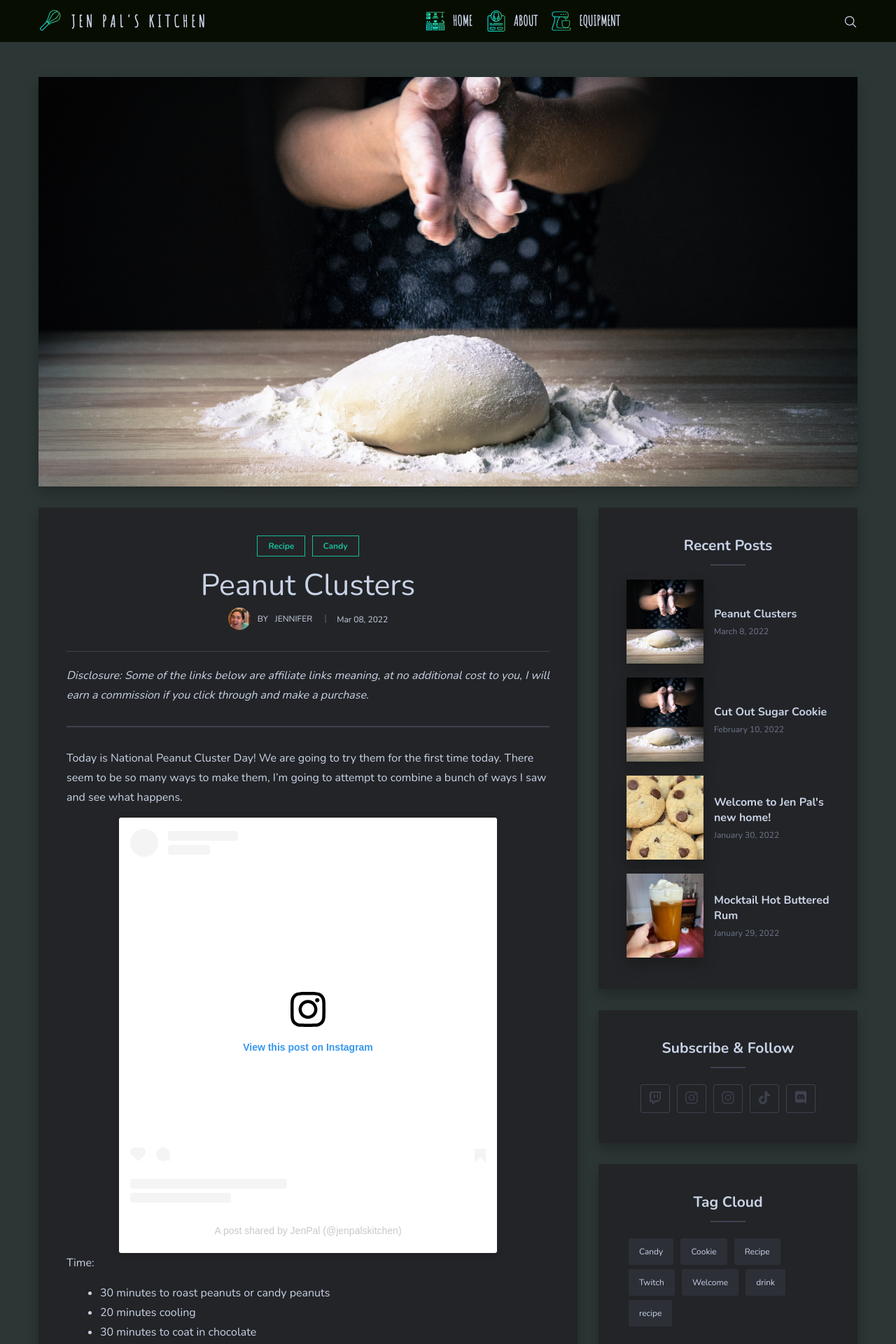
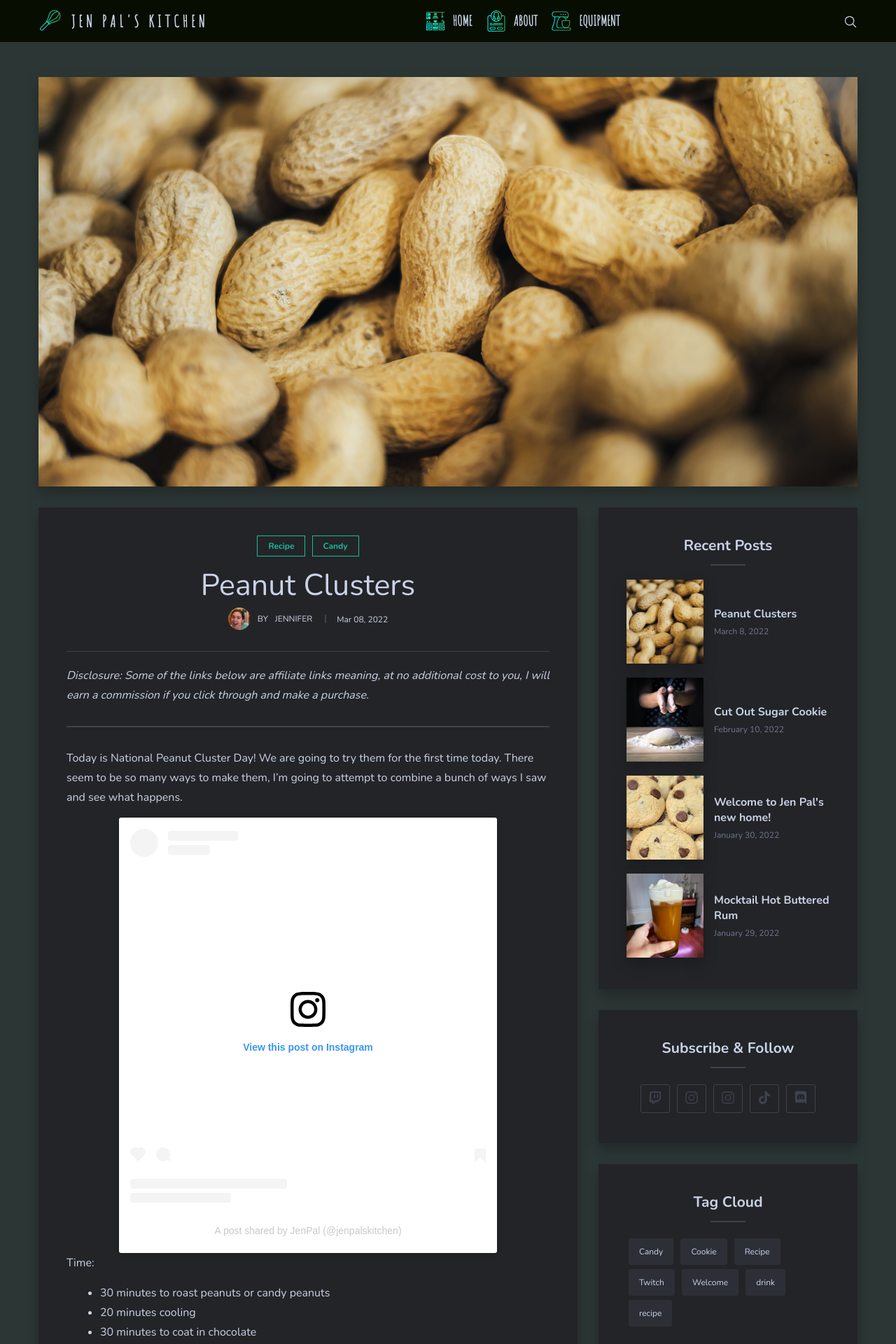
Before and after one commit to JenPalsKitchen/JenPalsKitchen.github.io, a Jekyll site: the page built from _posts/recipes/2022-03-08-Peanut-Clusters.md, in a window 1280 px wide. Shown: the top 1920 px of the page at 70% size. Built offline with Jekyll 4.4.1, drawn with Linux system fonts in a browser that asks for light colours; our own code applies the rules of GitHub Pages for plain Markdown files; a script that is not in the unit is left out.

Commit message:
added photo

```diff
--- a/_posts/recipes/2022-03-08-Peanut-Clusters.md
+++ b/_posts/recipes/2022-03-08-Peanut-Clusters.md
@@ -1,5 +1,6 @@
 ---
 title: "Peanut Clusters"
+image:  peanuts-unsplash.jpg
 tags: [Recipe, Candy]
 ---
 
```
